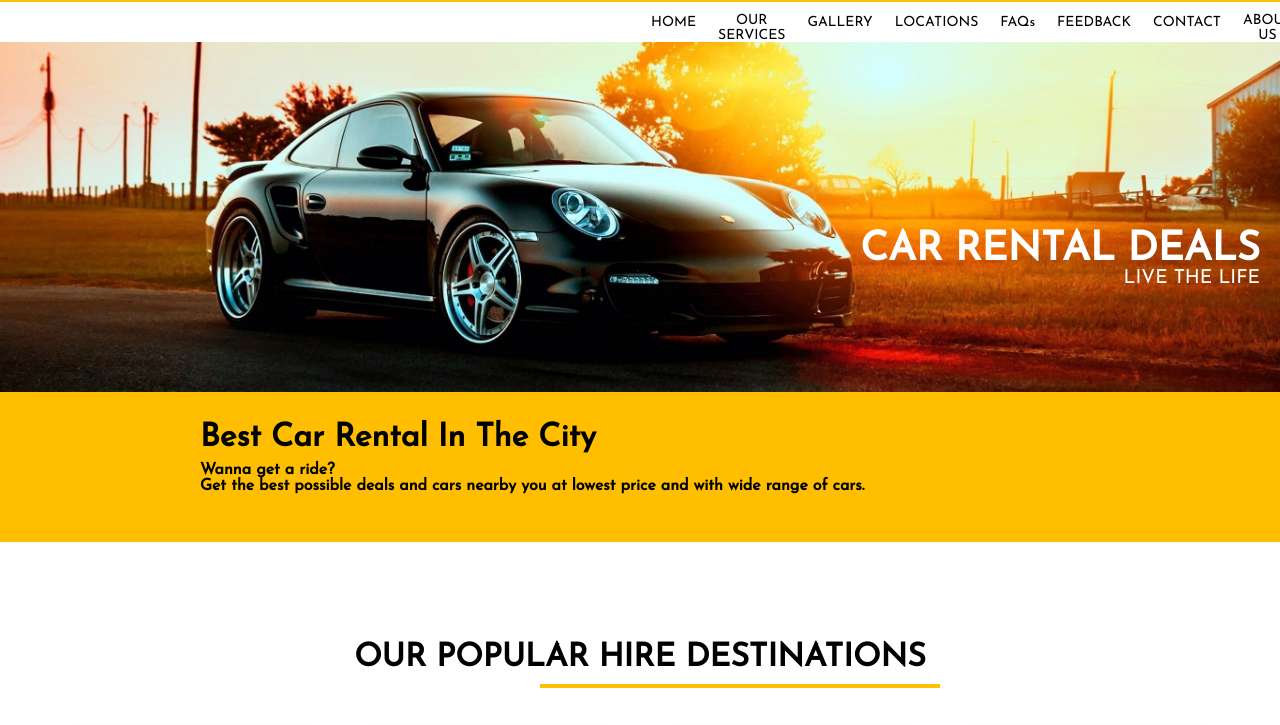
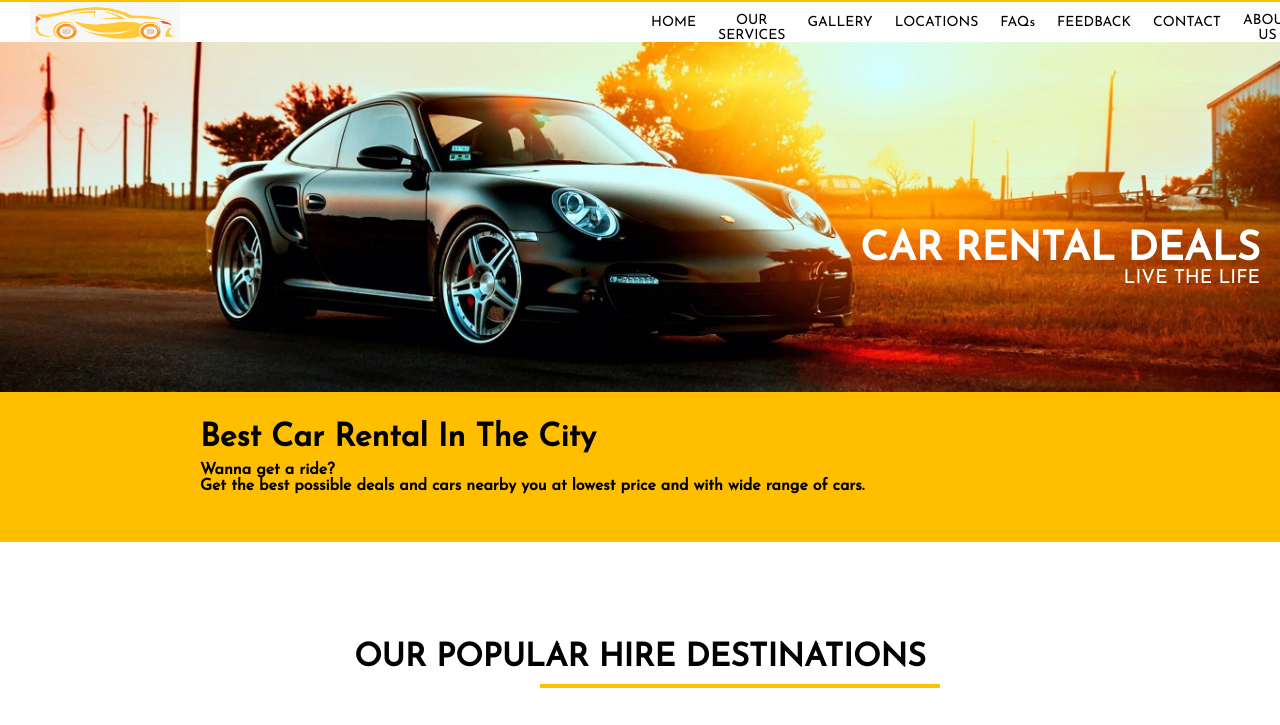
Before and after one commit to atultiwari1305/lone-coder_KOC28_CipherSchools_1, a plain HTML site: page carRental.html in a window 1280 px wide. Shown: the top 725 px of the page. Drawn offline with Linux system fonts and the light colour scheme.

Commit message:
projectPage

```diff
--- a/carRental.css
+++ b/carRental.css
@@ -24,6 +24,10 @@ body{
     height: 40px;
     display: flex;
     flex-direction: row;
+}
+.header img{
+    width:150px;
+    margin-left: 30px;
 }
 
 .headcontainer{
--- a/carRental.html
+++ b/carRental.html
@@ -11,6 +11,7 @@
 <body>
     <hr id="topHeader">
     <div class="header">
+        <img src="/Assets/Images/download.png" alt="">
         <div class="headcontainer">
             <button class="headings">HOME</button>
             <button class="headings">OUR SERVICES</button>
```
Also changed, not shown: Assets/Images/download.png (added).
